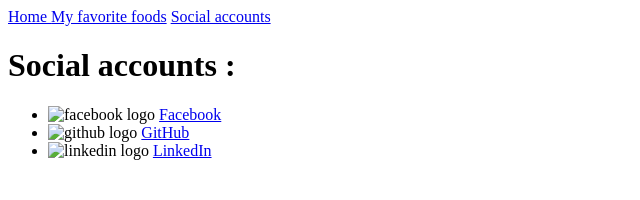
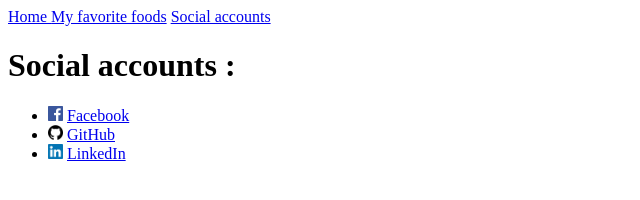
Before and after one commit to MunawwarQamar/Front, a plain HTML site: page Html tasks/Task1/social.html in a window 1280 px wide. Shown: the whole page, without its empty margins (0-640 px from the left). Drawn offline with Linux system fonts and the light colour scheme.

Commit message:
Task1 updated

```diff
--- a/Html tasks/Task1/social.html
+++ b/Html tasks/Task1/social.html
@@ -13,9 +13,9 @@
 
     <h1> Social accounts : </h1>
         <ul>
-            <li><img src="./image/" alt=" facebook logo" width="15px" height="15px"> <a href="https://www.facebook.com/profile.php?id=100003192036799">Facebook</a></li>
-            <li><img src="./image/" alt=" github logo" width="15px" height="15px"> <a href="https://github.com/MunawwarQamar">GitHub</a></li>
-            <li><img src="./image/" alt=" linkedin logo" width="15px" height="15px"> <a href="https://www.linkedin.com/in/munawwar-qamar-258964256/">LinkedIn</a></li>
+            <li><img src="./image/Facebook.png" alt=" facebook logo" width="15px" height="15px"> <a href="https://www.facebook.com/profile.php?id=100003192036799">Facebook</a></li>
+            <li><img src="./image/github.png" alt=" github logo" width="15px" height="15px"> <a href="https://github.com/MunawwarQamar">GitHub</a></li>
+            <li><img src="./image/LinkedIn.png" alt=" linkedin logo" width="15px" height="15px"> <a href="https://www.linkedin.com/in/munawwar-qamar-258964256/">LinkedIn</a></li>
         </ul>
 </body>
 </html>
```
